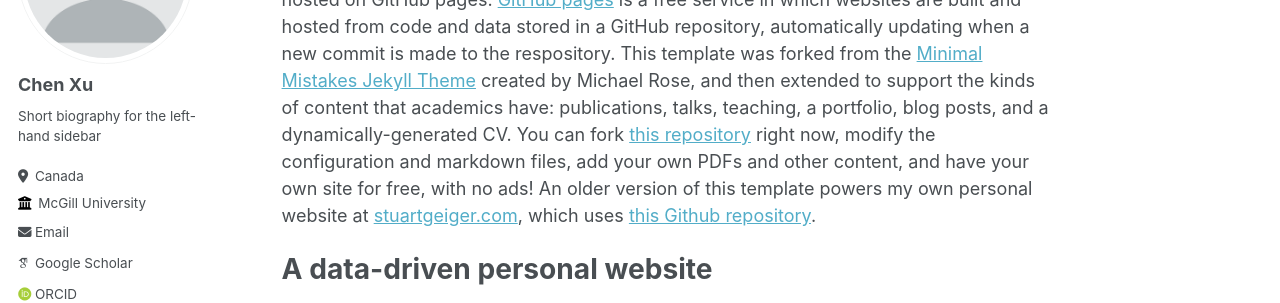
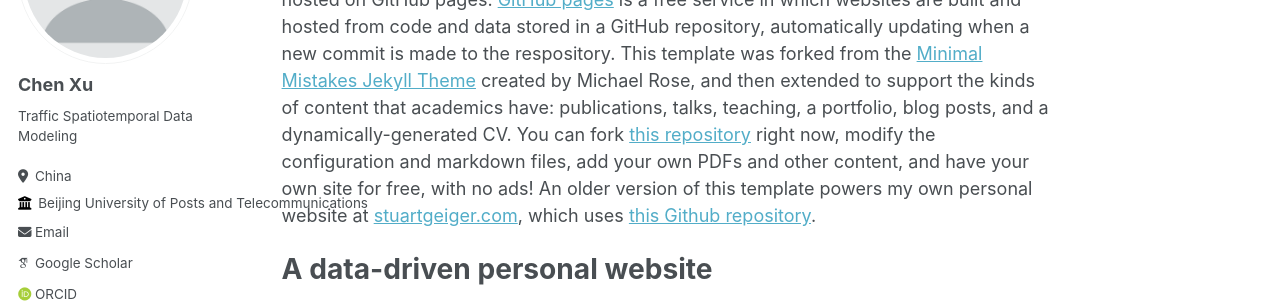
Before and after one commit to ChenXu02/ChenXu02.github.io, a Jekyll site: the page built from _pages/about.md, in a window 1280 px wide. Shown: the part 229-532 px from the top of the page. Built offline with Jekyll 4.4.1, drawn with Linux system fonts in a browser that asks for light colours; some web fonts are replaced.

Commit message:
Update _config.yml

```diff
--- a/_config.yml
+++ b/_config.yml
@@ -22,20 +22,20 @@ repository               : "ChenXu02/ChenXu02.github.io"
 author:
   # Biographic information
   avatar           : "profile.png"
-  name             : "Chen Xu"
+  name             : "   Chen Xu"
   pronouns         : # example: "she/her"
-  bio              : "Short biography for the left-hand sidebar"
-  location         : "Canada"
-  employer         : "McGill University"
+  bio              : "Traffic Spatiotemporal Data Modeling"
+  location         : "China"
+  employer         : "Beijing University of Posts and Telecommunications"
   uri              : # URL
-  email            : "none@example.org"
+  email            : "xuchen@bupt.edu.cn"
 
   # Academic websites
   arxiv            : # URL - Update with the correct link to your profile
-  googlescholar    : "https://scholar.google.com/citations?user=PS_CX0AAAAAJ"
+  googlescholar    : ""
   impactstory      : # URL
-  orcid            : "http://orcid.org/yourorcidurl"
-  pubmed           : "https://www.ncbi.nlm.nih.gov/pubmed/?term=john+snow"
+  orcid            : ""
+  pubmed           : ""
   researchgate     : # URL
 
   # Repositories and software development
```
